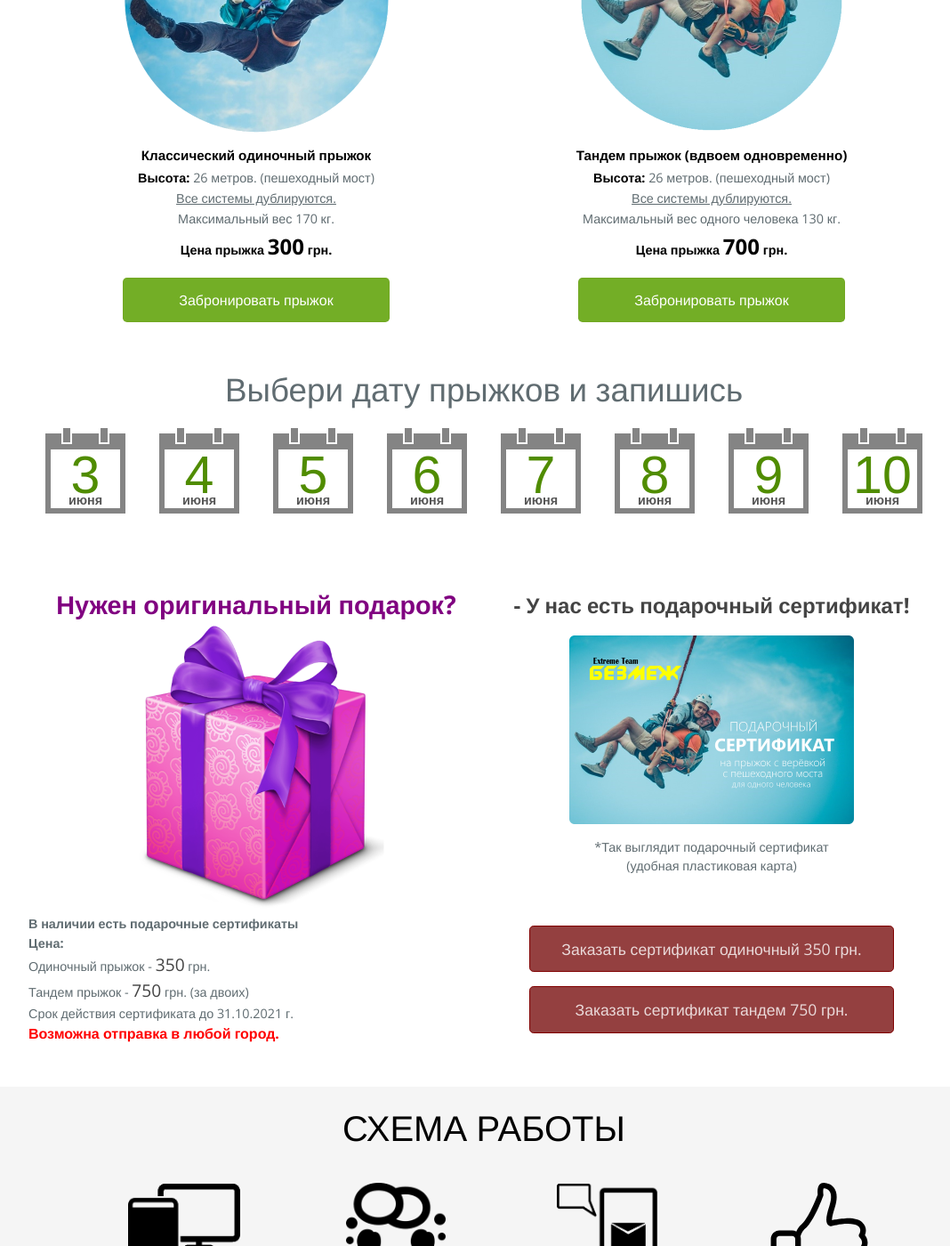
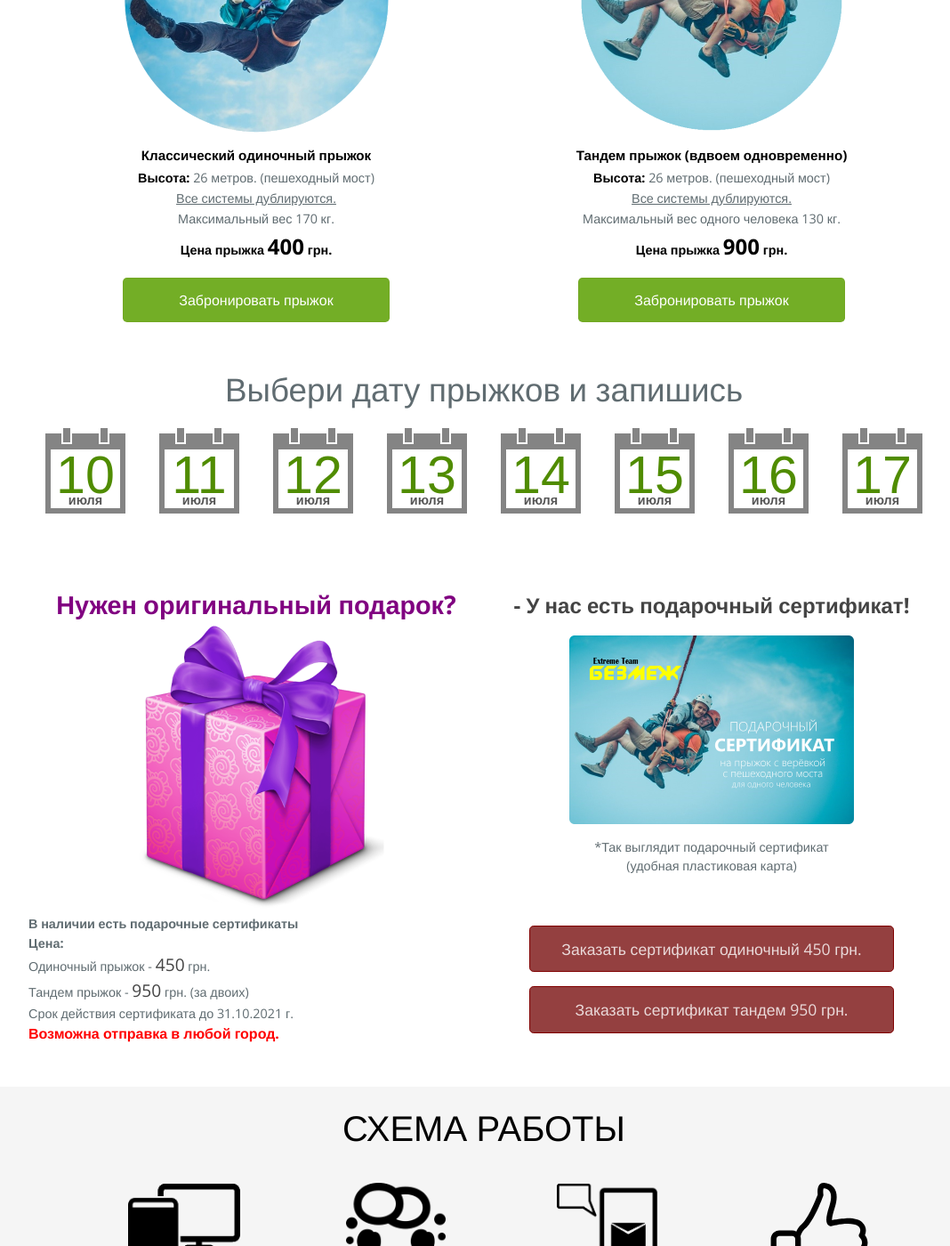
Before and after one commit to Andreyfilko/go-jump, a Jekyll site: the page built from index.md, in a window 1280 px wide and 1400 px high, scrolled down 1753 px. Shown: the whole window at 89% size, without its empty margins (96-1164 px from the left). Built offline with Jekyll 4.4.1, drawn with Linux system fonts in a browser that asks for light colours; some web fonts are replaced; some of the changed text lies outside the part shown.

Commit message:
Update _config.yml
ПОМЕНЯЛ даты и цены на прыжки. 11.07.2021 - 11:46

```diff
--- a/_config.yml
+++ b/_config.yml
@@ -10,19 +10,19 @@ cert_expire_date: 2021-10-31
 payment:
   jump_classic:
     enabled: false
-    amount: 300
+    amount: 400
     description: Бронирование классического прыжка
   jump_tandem:
     enabled: false
-    amount: 700
+    amount: 900
     description: Бронирование тандем прыжка
   cert_classic:
     enabled: false
-    amount: 350
+    amount: 450
     description: Сертификат на классический прыжок
   cert_tandem:
     enabled: false
-    amount: 750
+    amount: 950
     description: Сертификат на тандем прыжок
 
 # Telegram config
@@ -35,11 +35,11 @@ google_analytics:
 theme: jekyll-theme-cayman
 
 dates:
-  - 2021-06-03
-  - 2021-06-04
-  - 2021-06-05
-  - 2021-06-06
-  - 2021-06-07
-  - 2021-06-08
-  - 2021-06-09
-  - 2021-06-10
+  - 2021-07-10
+  - 2021-07-11
+  - 2021-07-12
+  - 2021-07-13
+  - 2021-07-14
+  - 2021-07-15
+  - 2021-07-16
+  - 2021-07-17
```
